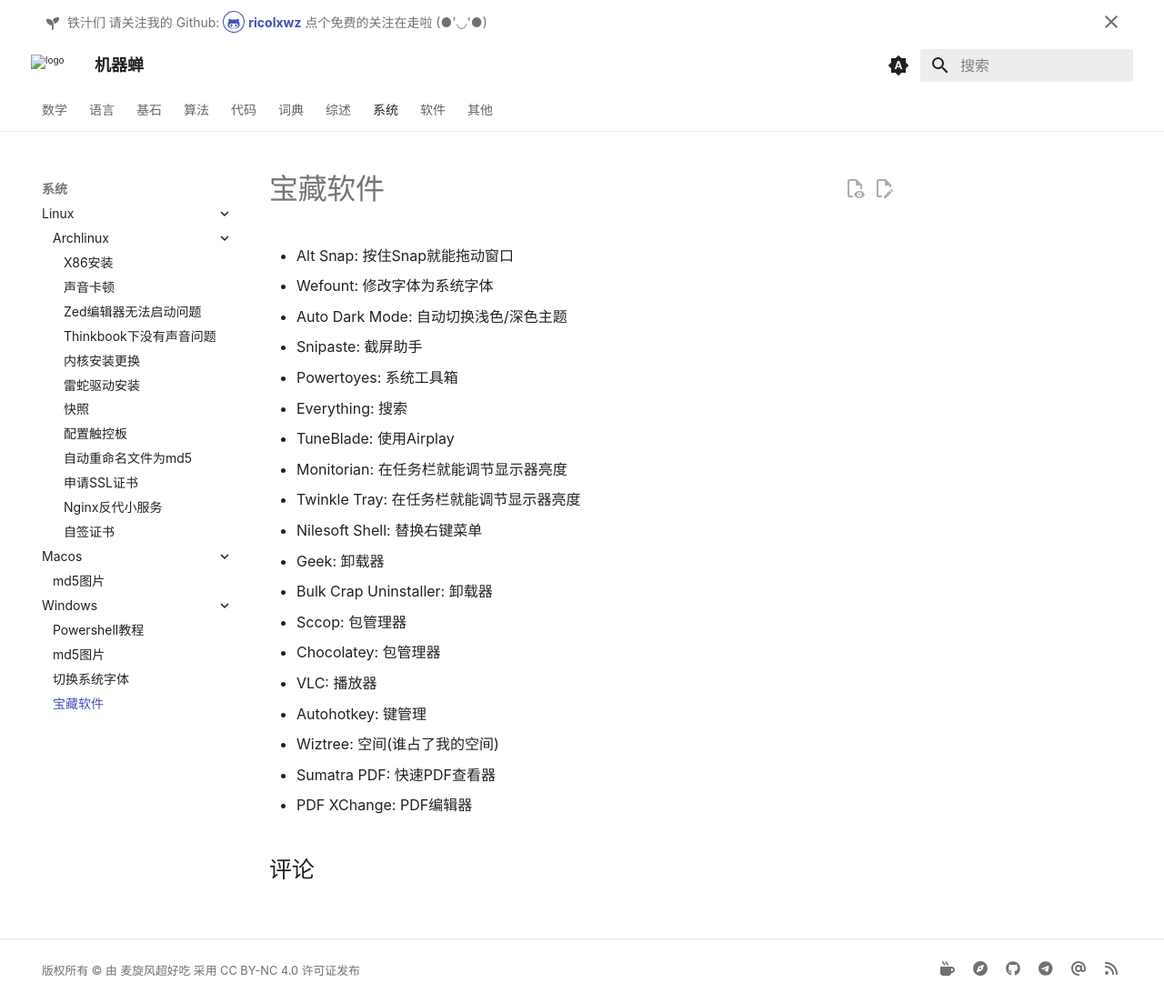
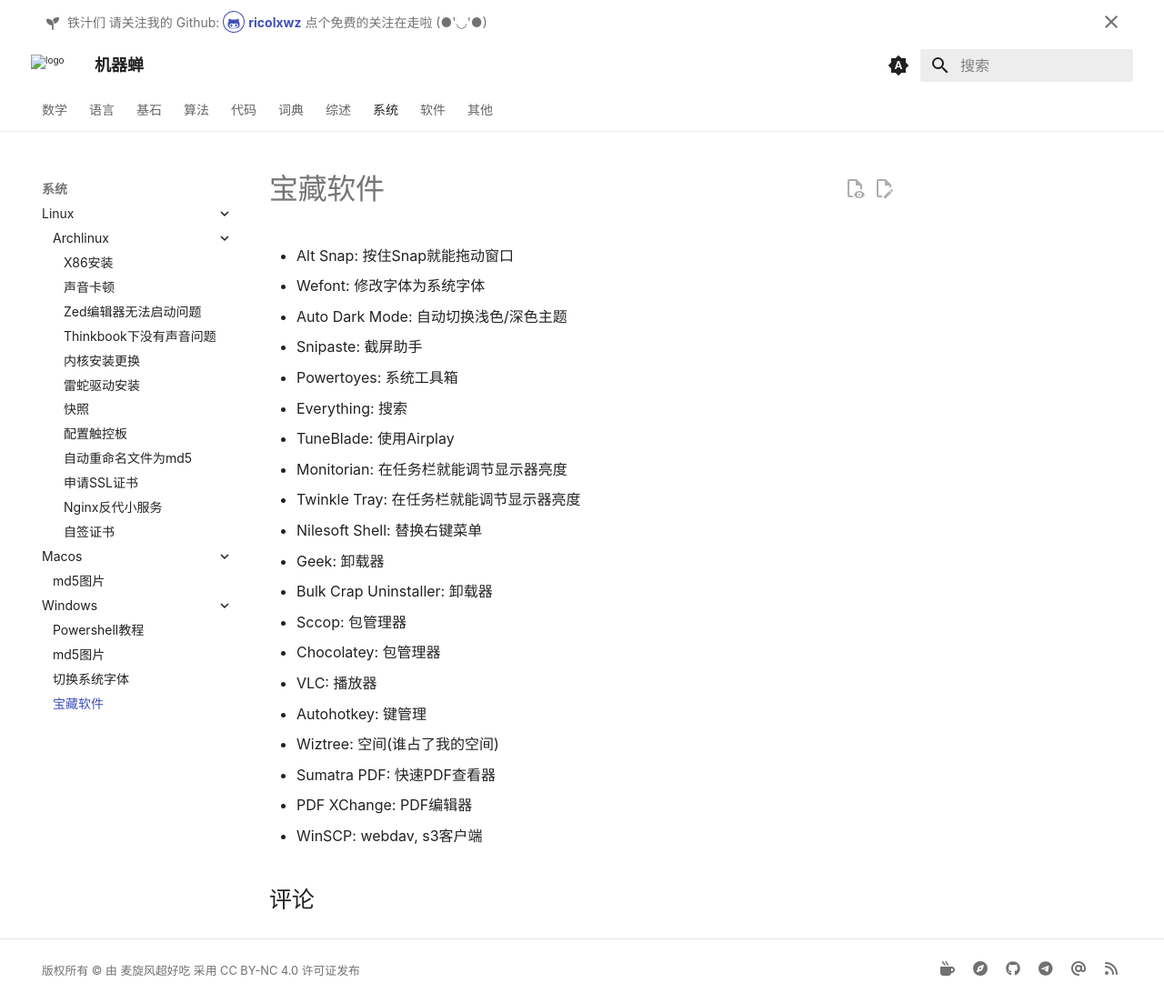
Before and after one commit to ricolxwz/note, an MkDocs documentation site: the page built from docs/os/windows/software.md, in a window 1280 px wide and 1103 px high. Shown: the whole window at 91% size. Built offline with MkDocs 1.6.1 and Material for MkDocs 9.7.7, drawn with Linux system fonts in a browser that asks for light colours; comment, search, counter and statistics services are not loaded; a style sheet for code colours, icons or effects is not loaded.

Commit message:
docs: update software.md

```diff
--- a/docs/os/windows/software.md
+++ b/docs/os/windows/software.md
@@ -4,7 +4,7 @@
 ---
 
 * Alt Snap: 按住Snap就能拖动窗口
-* Wefount: 修改字体为系统字体
+* Wefont: 修改字体为系统字体
 * Auto Dark Mode: 自动切换浅色/深色主题
 * Snipaste: 截屏助手
 * Powertoyes: 系统工具箱
@@ -22,3 +22,4 @@
 * Wiztree: 空间(谁占了我的空间)
 * Sumatra PDF: 快速PDF查看器
 * PDF XChange: PDF编辑器
+* WinSCP: webdav, s3客户端
```
